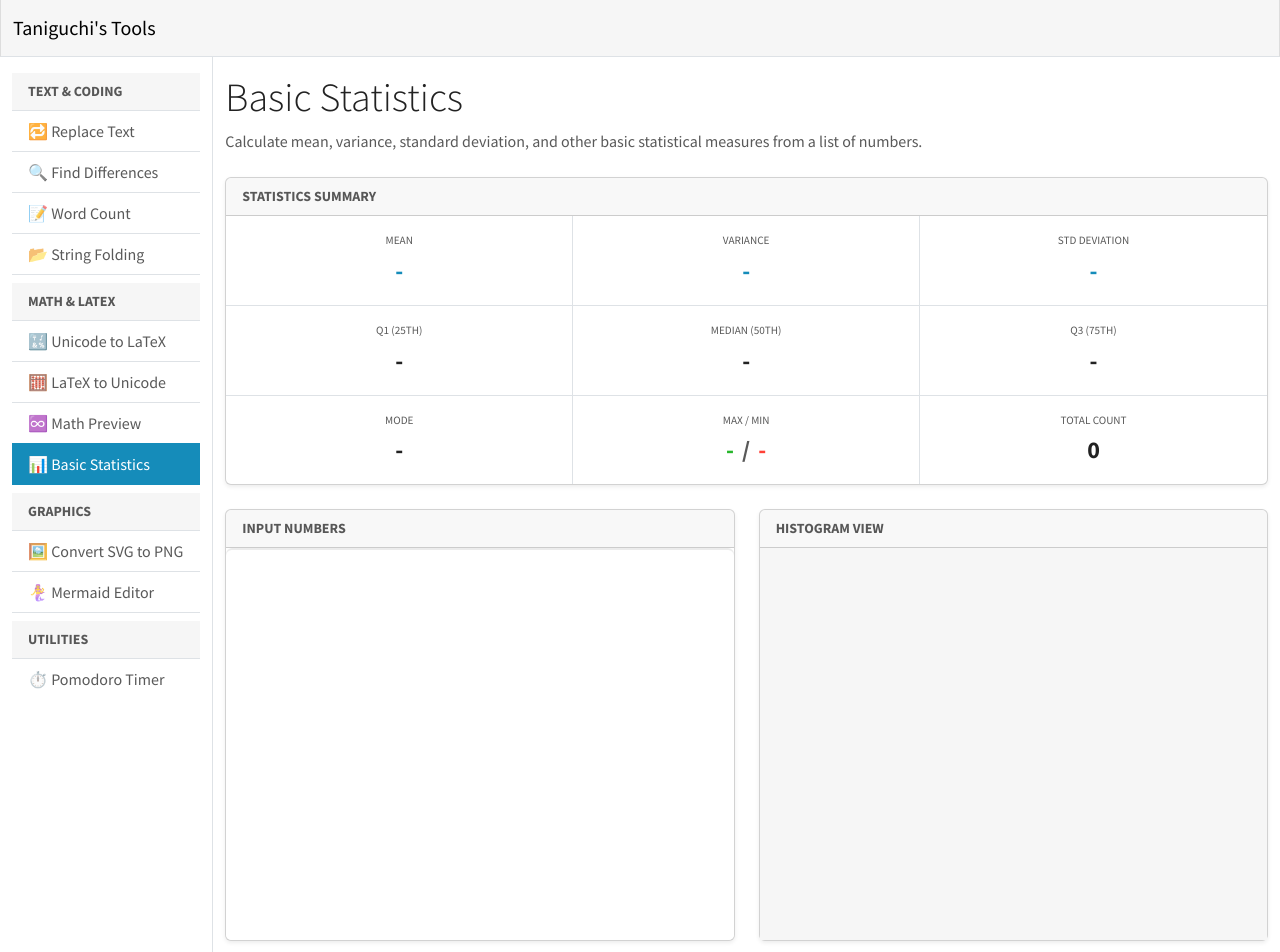
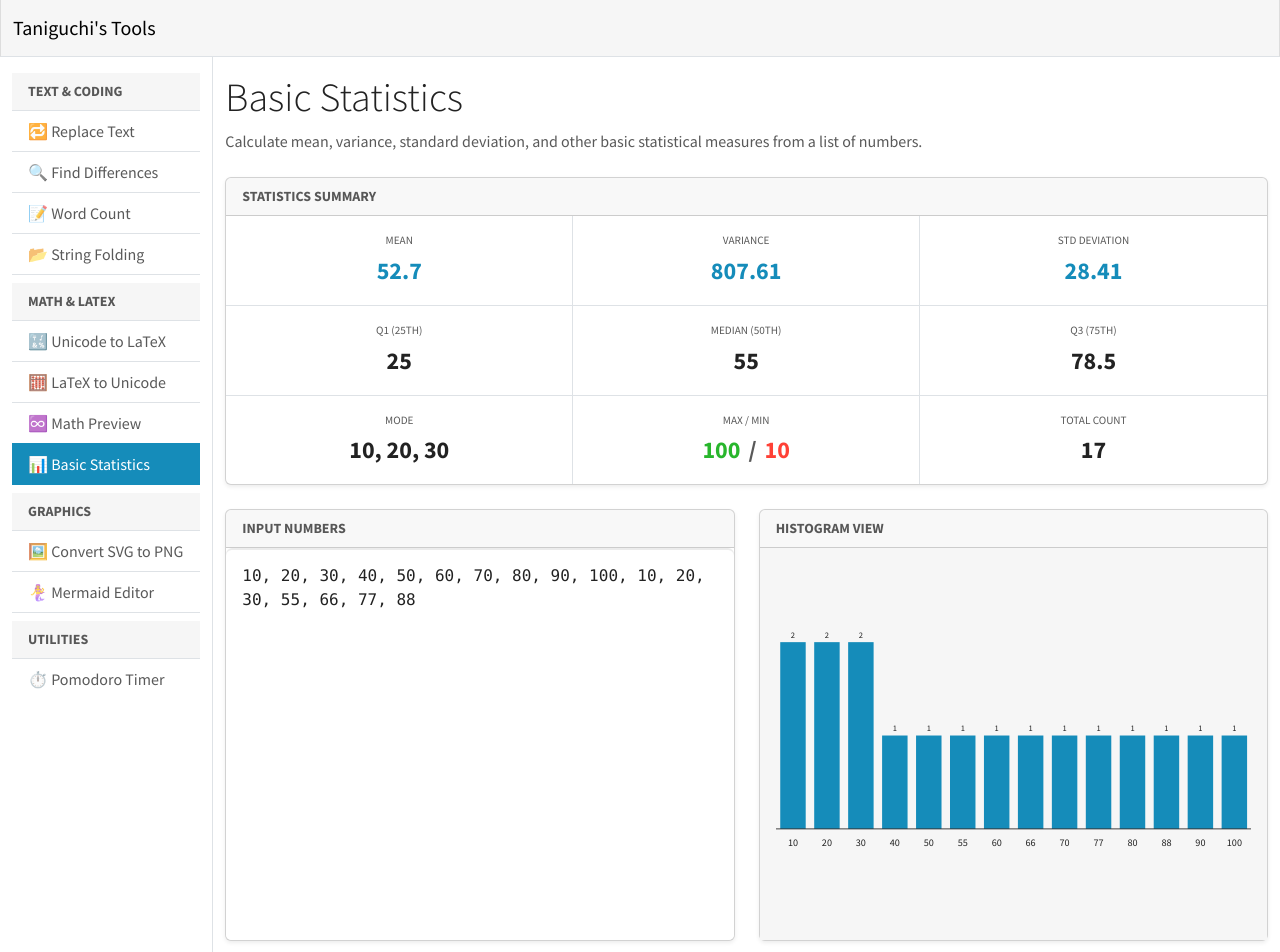
Before and after one commit to tani/tools, a Vue app: page /basic-statistics in a window 1280 px wide. Shown: the top 952 px of the page. Built offline with nearby package versions, Linux system fonts and the light colour scheme.

Commit message:
feat: add example content for each tool to improve discoverability

```diff
--- a/src/views/basic-statistics.vue
+++ b/src/views/basic-statistics.vue
@@ -1,7 +1,7 @@
 <script setup lang="ts">
 import { computed, ref } from "vue";
 
-const input = ref("");
+const input = ref("10, 20, 30, 40, 50, 60, 70, 80, 90, 100, 10, 20, 30, 55, 66, 77, 88");
 
 function round(num: number) {
   for (let i = 0; i < 256; i++) {
--- a/src/views/find-differences.vue
+++ b/src/views/find-differences.vue
@@ -3,8 +3,8 @@ import { computed, ref } from "vue";
 import { DiffModeEnum, DiffView } from "@git-diff-view/vue";
 import { generateDiffFile } from "@git-diff-view/file";
 
-const oldText = ref("");
-const newText = ref("");
+const oldText = ref("This is the original text.\nIt has several lines.\nOne line will be removed.\nAnother will be changed.");
+const newText = ref("This is the modified text.\nIt has several lines.\nAnother has been changed.\nOne line was added.");
 
 const diffFile = computed(() => {
   let oldValue = (oldText.value || "").replace(/\r\n/g, "\n");
--- a/src/views/latex-to-unicode.vue
+++ b/src/views/latex-to-unicode.vue
@@ -6,7 +6,7 @@ import subscriptSuperscriptRaw from "../assets/subscript_superscript.json";
 const json = jsonRaw as [string, string, string][];
 const subscript = subscriptSuperscriptRaw.subscript as Record<string, string>;
 const superscript = subscriptSuperscriptRaw.superscript as Record<string, string>;
-const input = ref("");
+const input = ref("E = mc^2\n\\alpha^2 + \\beta^2 = \\gamma^2\nx_{i+1} = x_i + \\Delta x");
 const copyBtnText = ref("Copy");
 
 function replace(value: string) {
--- a/src/views/replace-text.vue
+++ b/src/views/replace-text.vue
@@ -3,9 +3,9 @@ import { computed, ref } from "vue";
 import { DiffModeEnum, DiffView } from "@git-diff-view/vue";
 import { generateDiffFile } from "@git-diff-view/file";
 
-const text = ref("");
-const replaceText = ref("");
-const search = ref("");
+const text = ref("The year is 2025. The next year will be 2026. My favorite numbers are 7 and 42.");
+const replaceText = ref("[year]");
+const search = ref("\\d{4}");
 const copyBtnText = ref("Copy");
 
 const result = computed(() => {
--- a/src/views/unicode-to-latex.vue
+++ b/src/views/unicode-to-latex.vue
@@ -3,7 +3,7 @@ import { computed, ref } from "vue";
 import jsonRaw from "../assets/unicode_latex_unicodemath.json";
 
 const json = jsonRaw as [string, string, string][];
-const input = ref("");
+const input = ref("∀x ∈ ℝ, ∃y : x + y = 0\nα + β = γ\n∑ i = n(n+1)/2");
 const copyBtnText = ref("Copy");
 
 function replace(value: string) {
--- a/src/views/word-count.vue
+++ b/src/views/word-count.vue
@@ -1,7 +1,7 @@
 <script setup lang="ts">
 import { computed, ref } from "vue";
 
-const input = ref("");
+const input = ref("The quick brown fox jumps over the lazy dog.\n\nVue.js is an approachable, performant, and versatile framework for building web user interfaces.");
 
 const countGraphemeClusters = (text: string) => {
   const segmenter = new Intl.Segmenter("en", {
```
Also changed, not shown: src/views/svg-to-png.vue (+8 -1 lines).
